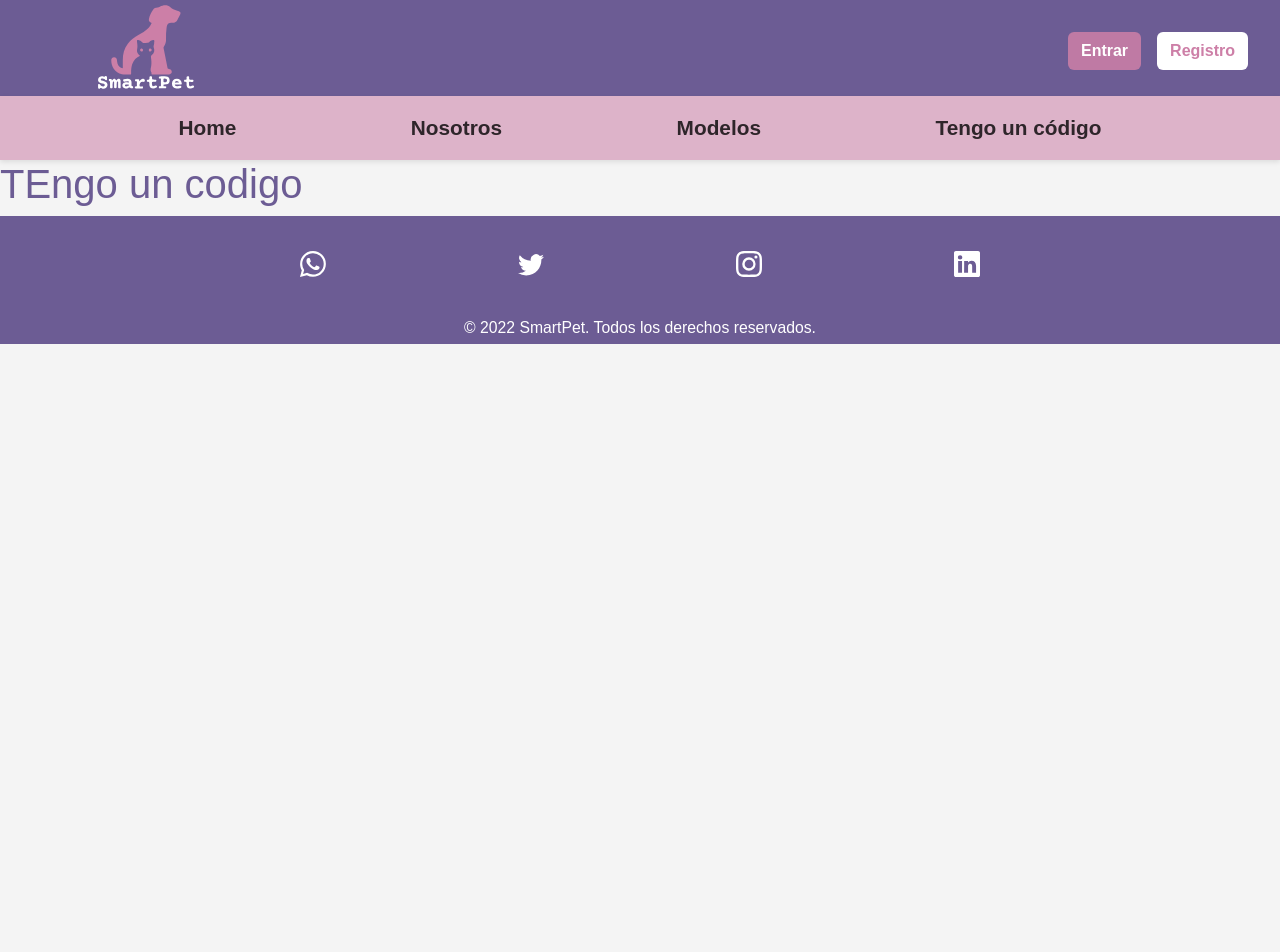
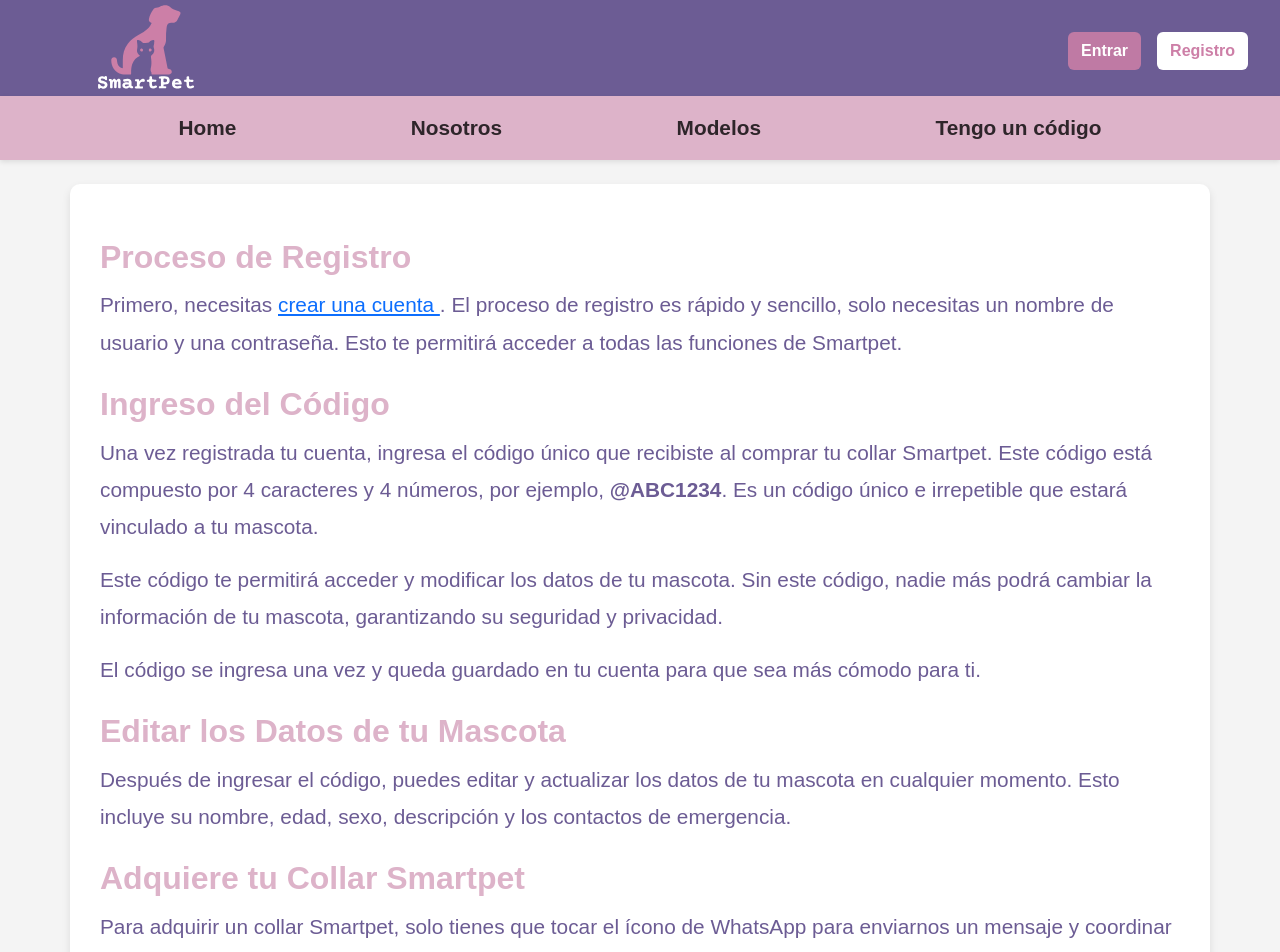
Before and after one commit to juanmatoniolo/NewSmartpet, a React (Create React App) app: page /Cod in a window 1280 px wide. Shown: the top 952 px of the page. Before the commit the page ends 800 px from the top, so only its background shows below. Built offline with nearby package versions, Linux system fonts and the light colour scheme.

Commit message:
Tengo un codigo

```diff
--- a/src/components/Login/Login.jsx
+++ b/src/components/Login/Login.jsx
@@ -1,9 +1,10 @@
 import React, { useState } from "react";
-import { Link, useNavigate } from "react-router-dom";
+import {  useNavigate } from "react-router-dom";
 import "./login.css";
 import { IoMdEye, IoMdEyeOff } from "react-icons/io";
 import Header from "../header/Header";
 import Footers from "../footer/Footer";
+import Barnav from "../nav/Nav";
 
 function Login() {
 	const [dni, setDni] = useState("");
@@ -66,6 +67,7 @@
 	return (
 		<>
 			<Header />
+			<Barnav/>
 			<main className="main-login">
 				<section className="login-section">
 					<h2 className="login-title">Iniciar Sesión</h2>
@@ -109,9 +111,7 @@
 							Entrar
 						</button>
 					</form>
-					<p className="message">
-						Already registered? <Link to="/Registro">Sign In</Link>
-					</p>
+
 				</section>
 			</main>
 			<Footers />
--- a/src/components/Login/login.css
+++ b/src/components/Login/login.css
@@ -2,7 +2,7 @@
     background-color: #dfc8d476;
     padding: 3em;
     margin: auto;
-    height: 95;
+    height: auto;
 
 }
 
@@ -151,3 +151,7 @@
         height: 27em;
     }
 }
+
+.message{
+    margin-top: 12px;
+}
--- a/src/components/container/Consultas/agregar.css
+++ b/src/components/container/Consultas/agregar.css
@@ -110,3 +110,9 @@
         margin-top: 2em;
     }
 }
+
+/* agregar.css */
+.mensaje-exito {
+    color: green;
+    font-weight: bold;
+}
--- a/src/components/container/Users/Consultas.jsx
+++ b/src/components/container/Users/Consultas.jsx
@@ -1,10 +1,8 @@
-import { useParams } from "react-router-dom";
+import { Link, useParams } from "react-router-dom";
 import Logout from "../../Logout/Logout";
 import Footers from "../../footer/Footer";
-import SubscriptionForm from "../BodyConsultas";
-
-import Getapi from "../Consultas/Getapi";
 import Agregarcodigo from "../Consultas/Agregarcodigo";
+import "./consultas.css"; // Asegúrate de crear y usar un archivo CSS para estos estilos
 
 function Consultas() {
     const { id } = useParams();
@@ -12,9 +10,22 @@
     return (
         <>
             <Logout />
-			<Getapi id={id} />
+            <div className="consultas-container">
+                <h1 className="consultas-title">Bienvenidos a Smartpet</h1>
                 <Agregarcodigo id={id} />
-			<SubscriptionForm />
+                <div className="instructions">
+                    <h2 className="instructions-title">Instrucciones:</h2>
+                    <ol className="instructions-list">
+                        <li>Agregue el código de su collar.</li>
+                        <li>
+                            Una vez agregado el código, diríjase a{" "}
+                            <Link to={`/MisMascotas/${id}`} className="instructions-link">Mis Mascotas</Link>
+                        </li>
+                        <li>Toque el botón 'Editar' y configure los datos de su mascota.</li>
+                        <li>Para modificar datos de su mascota, repita el paso 3.</li>
+                    </ol>
+                </div>
+            </div>
             <Footers />
         </>
     );
--- a/src/components/container/Users/MisMascotas.jsx
+++ b/src/components/container/Users/MisMascotas.jsx
@@ -1,10 +1,17 @@
+import { useParams } from "react-router-dom";
 import React from "react";
 import Logout from "../../Logout/Logout";
+import Getapi from "../Consultas/Getapi";
+import Footers from "../../footer/Footer";
 
 function MisMascotas() {
+	const { id } = useParams();
+
 	return (
 		<>
 			<Logout />
+			<Getapi id={id} />
+			<Footers/>
 		</>
 	);
 }
--- /dev/null
+++ b/src/components/container/Users/consultas.css
@@ -0,0 +1,50 @@
+.consultas-container {
+
+    padding: 20px;
+    max-width: 800px;
+    margin: 0 auto;
+    background-color: #f9f9f9;
+    border-radius: 8px;
+    box-shadow: 0 2px 4px rgba(0, 0, 0, 0.1);
+}
+
+.consultas-title {
+    text-align: center;
+    color: #333;
+    margin-bottom: 20px;
+}
+
+.instructions {
+    background-color: #ffffff;
+    padding: 15px;
+    border-radius: 8px;
+    box-shadow: 0 1px 3px rgba(0, 0, 0, 0.1);
+    margin-top: 2em;
+    margin-bottom: 1em;
+}
+
+.instructions-title {
+    font-size: 1.2em;
+    margin-bottom: 10px;
+    color: #555;
+}
+
+.instructions-list {
+    list-style-type: decimal;
+    padding-left: 20px;
+}
+
+.instructions-list li {
+    margin-bottom: 10px;
+    font-size: 1em;
+    color: #333;
+}
+
+.instructions-link {
+    color: #007bff;
+    text-decoration: none;
+}
+
+.instructions-link:hover {
+    text-decoration: underline;
+}
--- a/src/components/footer/footer.css
+++ b/src/components/footer/footer.css
@@ -1,8 +1,9 @@
 /*========================   Footer   ===========================*/
 footer{
     background-color: #6c5c94;
-    height: 8em;
     align-content: center;
+    padding: 0;
+    margin-bottom: 0;
 }
 
 
--- a/src/components/header/Header.jsx
+++ b/src/components/header/Header.jsx
@@ -20,7 +20,7 @@
 					</Link>
 				</div>
 				<div className="registrar">
-					<Link to="/login">
+					<Link to="/Register">
 						<button className="btn btn2">Registro</button>
 					</Link>
 				</div>
--- a/src/pages/Cod.jsx
+++ b/src/pages/Cod.jsx
@@ -1,16 +1,63 @@
 import React from "react";
 import "bootstrap/dist/css/bootstrap.min.css";
-import "./about.css";
+import "./cod.css";
 import Header from "../components/header/Header";
 import Barnav from "../components/nav/Nav";
 import Footers from "../components/footer/Footer";
+import { Link } from "react-router-dom";
 
 function Cod() {
 	return (
 		<>
 			<Header />
 			<Barnav />
-			<h1>TEngo un codigo</h1>
+			<div className="cod-container container mt-4">
+				<div className="mt-4">
+					<h2 className="cod-subtitle">Proceso de Registro</h2>
+					<p className="cod-text">
+						Primero, necesitas <Link to="/Register">crear una cuenta </Link>. El proceso de registro es
+						rápido y sencillo, solo necesitas un nombre de usuario y una
+						contraseña. Esto te permitirá acceder a todas las funciones de
+						Smartpet.
+					</p>
+				</div>
+				<div className="mt-4">
+					<h2 className="cod-subtitle">Ingreso del Código</h2>
+					<p className="cod-text">
+						Una vez registrada tu cuenta, ingresa el código único que recibiste
+						al comprar tu collar Smartpet. Este código está compuesto por 4
+						caracteres y 4 números, por ejemplo,{" "}
+						<strong>@ABC1234</strong>. Es un código único e irrepetible que
+						estará vinculado a tu mascota.
+					</p>
+					<p className="cod-text">
+						Este código te permitirá acceder y modificar los datos de tu
+						mascota. Sin este código, nadie más podrá cambiar la información de
+						tu mascota, garantizando su seguridad y privacidad.
+					</p>
+					<p className="cod-text">
+						El código se ingresa una vez y queda guardado en tu cuenta para que
+						sea más cómodo para ti.
+					</p>
+				</div>
+				<div className="mt-4">
+					<h2 className="cod-subtitle">Editar los Datos de tu Mascota</h2>
+					<p className="cod-text">
+						Después de ingresar el código, puedes editar y actualizar los datos
+						de tu mascota en cualquier momento. Esto incluye su nombre, edad,
+						sexo, descripción y los contactos de emergencia.
+					</p>
+				</div>
+				<div className="mt-4">
+					<h2 className="cod-subtitle">Adquiere tu Collar Smartpet</h2>
+					<p className="cod-text">
+						Para adquirir un collar Smartpet, solo tienes que tocar el ícono de
+						WhatsApp para enviarnos un mensaje y coordinar la compra. Estamos
+						aquí para ayudarte y asegurarnos de que tu mascota siempre esté
+						segura y bien identificada.
+					</p>
+				</div>
+			</div>
 			<Footers />
 		</>
 	);
--- /dev/null
+++ b/src/pages/cod.css
@@ -0,0 +1,81 @@
+/* cod.css */
+
+.cod-title {
+    color: #6C5C94; /* Color1 */
+    font-family: 'Arial', sans-serif;
+    font-weight: 700;
+    margin-bottom: 20px;
+}
+
+.cod-subtitle {
+    color: #DDB3C9; /* Color2 */
+    font-family: 'Arial', sans-serif;
+    font-weight: 600;
+    margin-top: 20px;
+    margin-bottom: 10px;
+}
+
+.cod-text {
+    font-size: 1.2rem;
+    line-height: 1.8;
+    font-family: 'Arial', sans-serif;
+    font-weight: 500;
+    margin-bottom: 15px;
+}
+
+.cod-container {
+    background-color: #FFFFFF; /* Color3 */
+    padding: 30px;
+    border-radius: 10px;
+    box-shadow: 0 4px 8px rgba(0, 0, 0, 0.1);
+}
+
+/* Estilos para pantallas extra pequeñas */
+@media (max-width: 575.98px) {
+    .cod-container {
+        padding: 20px;
+    }
+    .cod-text {
+        font-size: 1.1rem;
+    }
+}
+
+/* Estilos para pantallas pequeñas */
+@media (min-width: 576px) and (max-width: 767.98px) {
+    .cod-container {
+        padding: 25px;
+    }
+    .cod-text {
+        font-size: 1.15rem;
+    }
+}
+
+/* Estilos para pantallas medianas */
+@media (min-width: 768px) and (max-width: 991.98px) {
+    .cod-container {
+        padding: 28px;
+    }
+    .cod-text {
+        font-size: 1.2rem;
+    }
+}
+
+/* Estilos para pantallas grandes */
+@media (min-width: 992px) and (max-width: 1199.98px) {
+    .cod-container {
+        padding: 30px;
+    }
+    .cod-text {
+        font-size: 1.25rem;
+    }
+}
+
+/* Estilos para pantallas extra grandes */
+@media (min-width: 1200px) {
+    .cod-container {
+        padding: 30px;
+    }
+    .cod-text {
+        font-size: 1.3rem;
+    }
+}
```
Also changed, not shown: src/components/Register/Register.jsx (+1 -77 lines), src/components/container/Consultas/Agregarcodigo.jsx (+25 -7 lines), 11 other files (tests, documents, lock files or other folders). Lines whose indentation alone changed are shown as unchanged.
